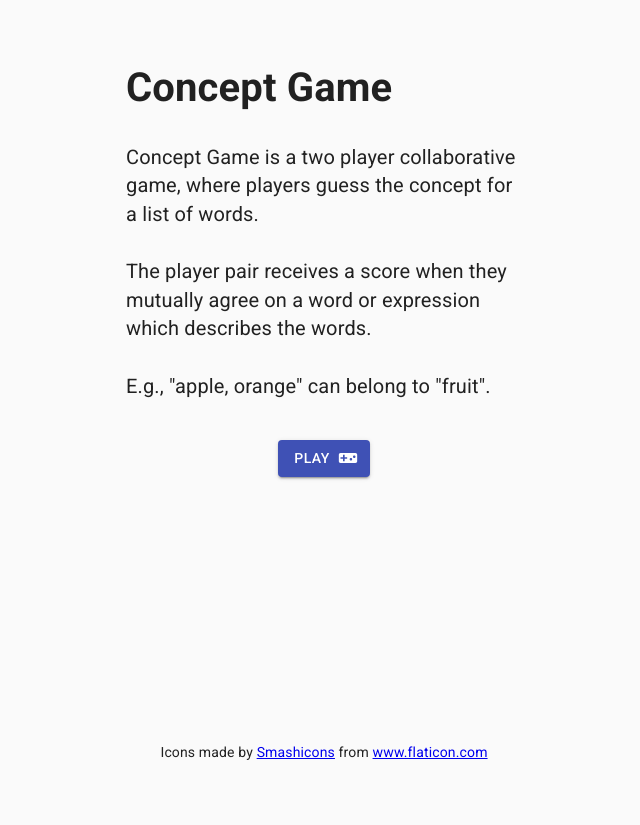
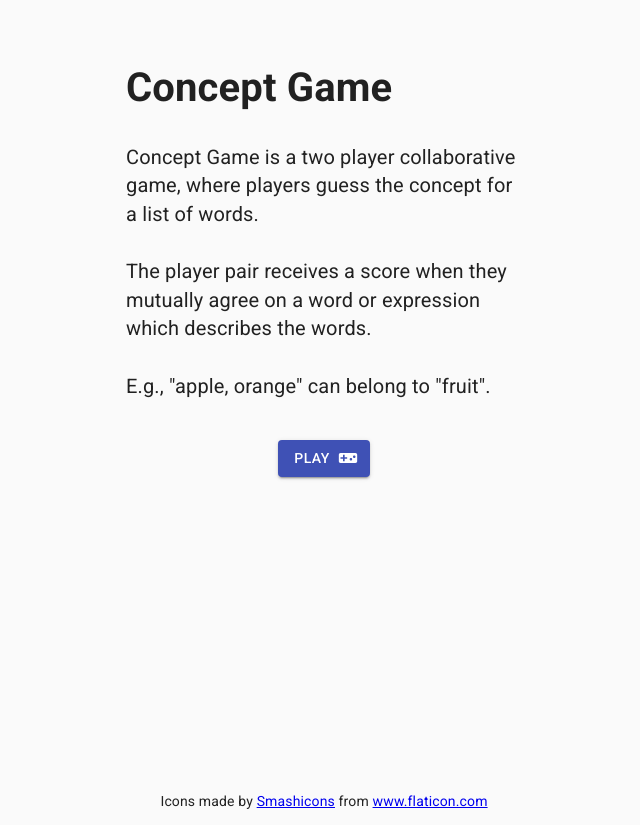
Before and after one commit to anitavero/concept_game, a React (Create React App) app in the folder concept_game_frontend/: page / in a window 1280 px wide. Shown: the whole page, without its empty margins (316-956 px from the left). Before the commit the page ends 800 px from the top, so only its background shows below. Built offline with nearby package versions, Linux system fonts and the light colour scheme; no server answers.

Commit message:
Fix attribution position.

```diff
--- a/concept_game_frontend/src/App.tsx
+++ b/concept_game_frontend/src/App.tsx
@@ -27,10 +27,10 @@ const useStyles = makeStyles((theme) => ({
     margin: theme.spacing(3, 0, 2),
   },
   footer: {
-    position: 'absolute',
-    bottom: 0,
-    left: '50%',
-    transform: 'translate(-50%, -50%)'
+    display: 'flex',
+    marginTop: 300,
+    flexDirection: 'column',
+    alignItems: 'center',
   },
 }));
 
```
